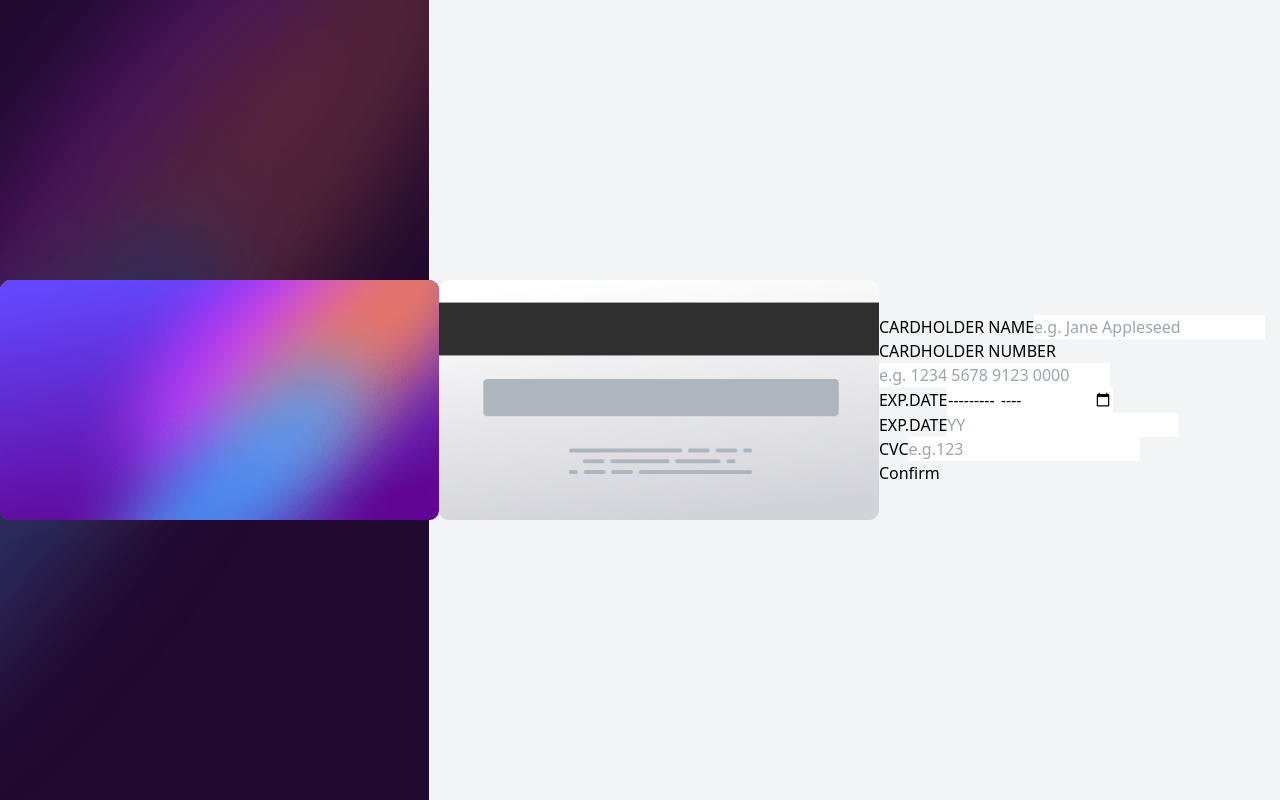
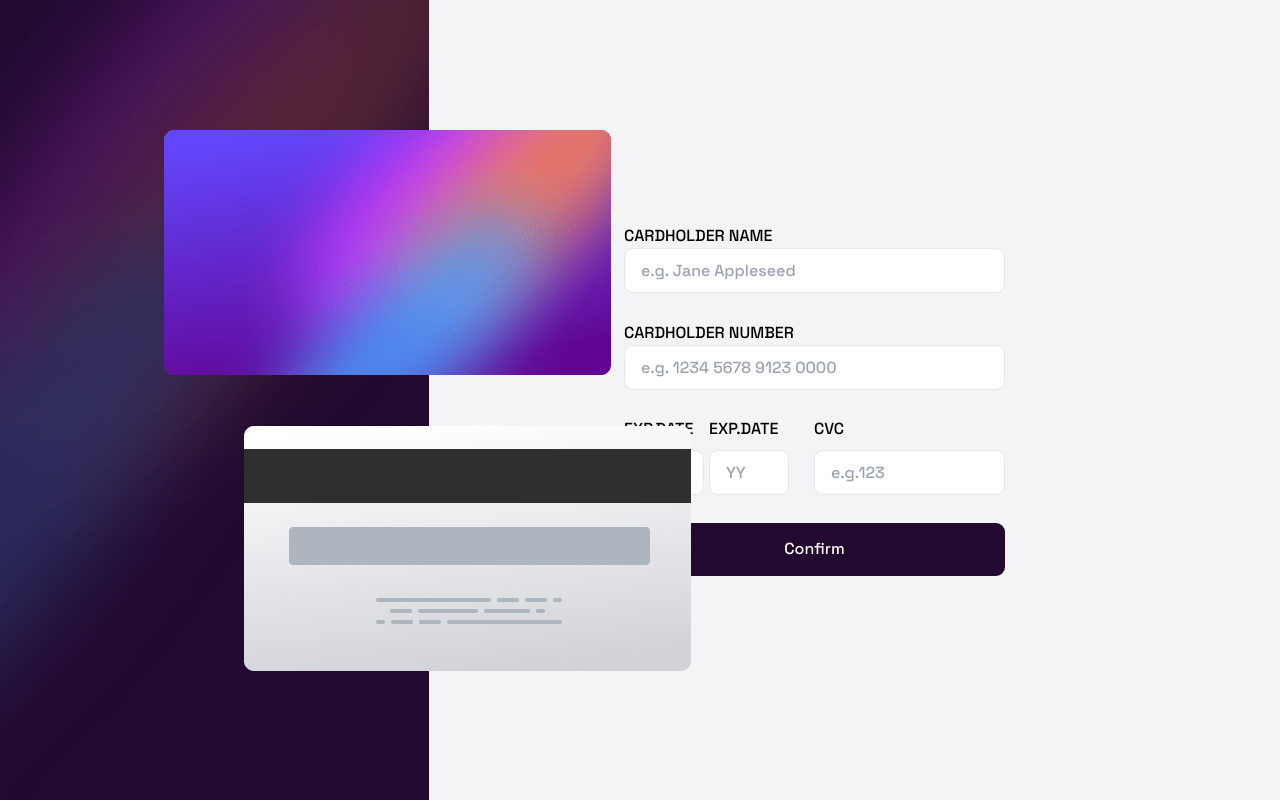
Before and after one commit to GuiFraV/FrontEndMentorVUE, a Vue app: page / in a window 1280 px wide. Built offline with nearby package versions, Linux system fonts and the light colour scheme.

Commit message:
styling form done

```diff
--- a/index.html
+++ b/index.html
@@ -4,6 +4,13 @@
     <meta charset="UTF-8" />
     <link rel="icon" type="image/svg+xml" href="/favicon-32x32.png" />
     <meta name="viewport" content="width=device-width, initial-scale=1.0" />
+    <link rel="preconnect" href="https://fonts.googleapis.com" />
+    <link rel="preconnect" href="https://fonts.gstatic.com" crossorigin />
+    <link
+      href="https://fonts.googleapis.com/css2?family=Space+Grotesk:wght@300..700&display=swap"
+      rel="stylesheet"
+    />
+
     <title>Interactive Card Details</title>
   </head>
   <body>
--- a/src/App.vue
+++ b/src/App.vue
@@ -6,14 +6,19 @@ import backCard from "./assets/bg-card-back.png";
 
 <template>
   <div
-    class="bg-hero-pattern bg-contain bg-no-repeat flex justify-center items-center h-screen bg-gray-100"
+    class="bg-hero-pattern relative bg-contain bg-no-repeat flex justify-center items-center h-screen bg-gray-100"
   >
-    <div>
-      <img :src="frontCard" alt="Front Credit Card" />
+    <div
+      class="flex flex-col justify-between absolute left-[164px] h-[541px] w-[527px]"
+    >
+      <div>
+        <img :src="frontCard" alt="Front Credit Card" />
+      </div>
+      <div class="absolute right-0 bottom-0">
+        <img :src="backCard" alt="Back Credit Card" />
+      </div>
     </div>
-    <div>
-      <img :src="backCard" alt="Back Credit Card" />
-    </div>
+
     <Form />
   </div>
 </template>
--- a/src/components/Form.vue
+++ b/src/components/Form.vue
@@ -1,20 +1,24 @@
 <template>
-  <div>
-    <form @submit.prevent="submitForm">
+  <div class="w-[381px] h-[352px] ml-[349px]">
+    <form
+      @submit.prevent="submitForm"
+      class="h-full flex flex-col justify-between font-space-grotesk font-medium"
+    >
       <!-- CARD NAME -->
-      <div>
+      <div class="flex flex-col">
         <label for="name">CARDHOLDER NAME</label>
         <input
           v-model="formData.name"
           id="name"
           placeholder="e.g. Jane Appleseed"
           required
+          class="w-[381px] h-[45px] rounded-[9px] border pl-4"
         />
       </div>
 
       <!-- CARD NUMBER  -->
 
-      <div>
+      <div class="flex flex-col">
         <label for="cardNumber">CARDHOLDER NUMBER</label>
         <input
           v-model="formData.cardNumber"
@@ -22,20 +26,23 @@
           type="number"
           placeholder="e.g. 1234 5678 9123 0000"
           required
+          class="w-[381px] h-[45px] rounded-[9px] border pl-4"
         />
       </div>
 
       <!-- EXPIRATION DATE -->
-      <div>
+      <div class="flex justify-between">
+        <div class="flex w-[170px] h-[69px]">
           <div>
             <label for="expMonth">EXP.DATE</label>
             <input
-            type="month"
+              type="number"
               v-model="formData.expMonth"
               id="expMonth"
               placeholder="MM"
               maxlength="2"
               required
+              class="w-[80px] h-[45px] mt-[9px] rounded-[9px] border pl-4"
             />
           </div>
           <div>
@@ -47,17 +54,29 @@
               placeholder="YY"
               maxlength="2"
               required
+              class="w-[80px] h-[45px] mt-[9px] rounded-[9px] border pl-4"
             />
           </div>
         </div>
 
         <!-- CVC -->
-      <div>
+        <div class="flex flex-col">
           <label for="cvc">CVC</label>
-        <input v-model="formData.cvc" id="cvc" placeholder="e.g.123" />
+          <input
+            v-model="formData.cvc"
+            id="cvc"
+            placeholder="e.g.123"
+            class="w-[191px] h-[45px] mt-[9px] rounded-[9px] border pl-4"
+          />
+        </div>
       </div>
 
-      <button type="submit">Confirm</button>
+      <button
+        type="submit"
+        class="rounded-[9px] bg-[#21092F] h-[53px] text-white"
+      >
+        Confirm
+      </button>
     </form>
   </div>
 </template>
--- a/tailwind.config.js
+++ b/tailwind.config.js
@@ -7,6 +7,9 @@ module.exports = {
       backgroundImage: {
         "hero-pattern": "url('./src/assets/bg-main-desktop.png')",
       },
+      fontFamily: {
+        "space-grotesk": ['"Space Grotesk"', "sans-serif"],
+      },
     },
   },
   variants: {
```
Lines whose indentation alone changed are shown as unchanged.
